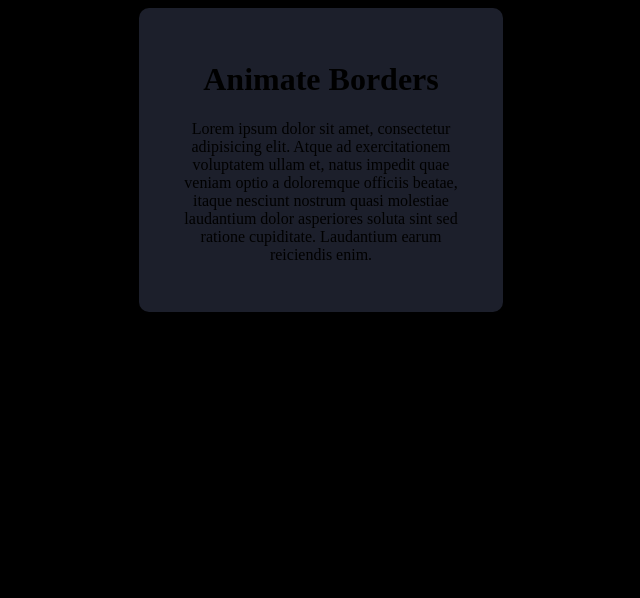
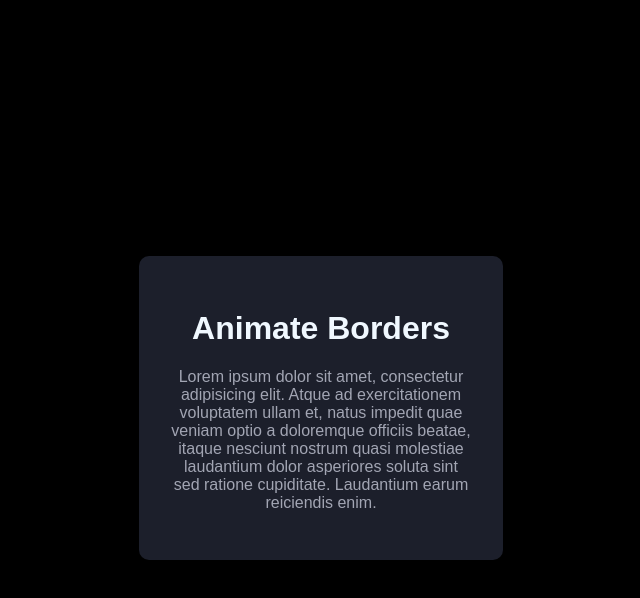
Before and after one commit to raulacor/CSS-Border-Animations, a plain HTML site: page index.html in a window 1280 px wide. Shown: the whole page, without its empty margins (319-959 px from the left). Drawn offline with Linux system fonts and the light colour scheme.

Commit message:
Fix: Card in css

```diff
--- a/style.css
+++ b/style.css
@@ -1,5 +1,12 @@
 body{
     background: #000;
+    font-family: sans-serif;
+    color: #a2a5b3;
+    min-height: 100vh;
+    align-content: center;
+}
+h1{
+    color:aliceblue
 }
 .card{
     margin: 0 auto;
@@ -9,3 +16,6 @@ body{
     text-align: center;
     border-radius: 10px;
 }
+.card::after{
+
+}
```
